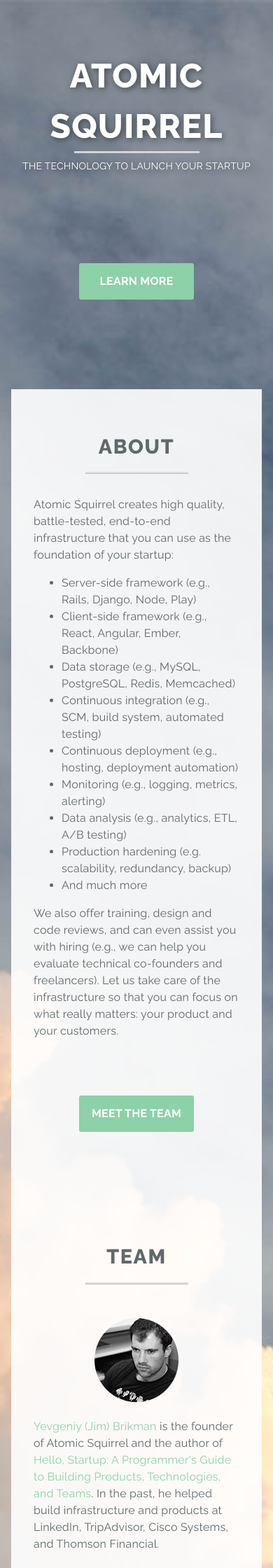
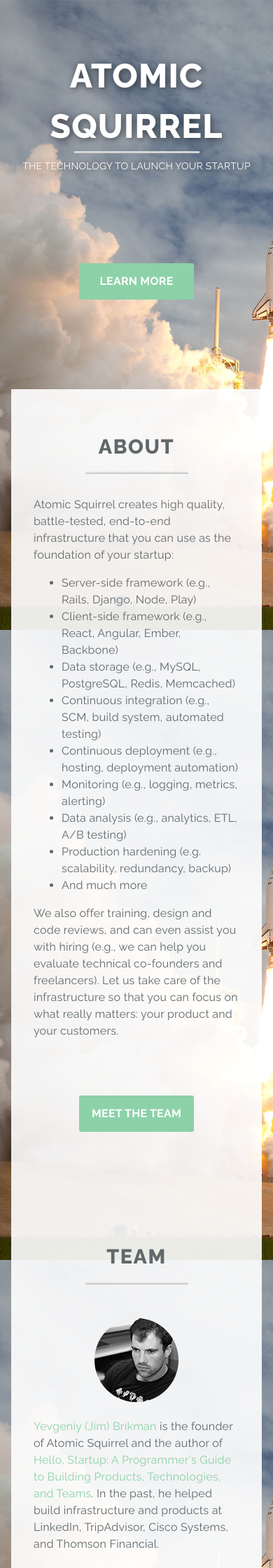
Before and after one commit to atomic-squirrel/atomic-squirrel-homepage, a Jekyll site: the page built from index.html, in a window 390 px wide. Shown: the top 2240 px of the page at 70% size. Built offline with Jekyll 4.4.1, drawn with Linux system fonts in a browser that asks for light colours.

Commit message:
Workaround doesn't work

```diff
--- a/assets/sass/atomic-squirrel/_backgrounds.scss
+++ b/assets/sass/atomic-squirrel/_backgrounds.scss
@@ -12,14 +12,6 @@
   background-attachment: fixed;
 }
 
-// Workaround for iPhone not handling "cover" and "fixed" correctly
-// See http://stackoverflow.com/a/21456799/483528
-@media screen and (max-width: 40em) {
-  .bg-fixed {
-    background-attachment: scroll;
-  }
-}
-
 .bg-cover {
   background-size: cover;
   -webkit-background-size: cover;
```
